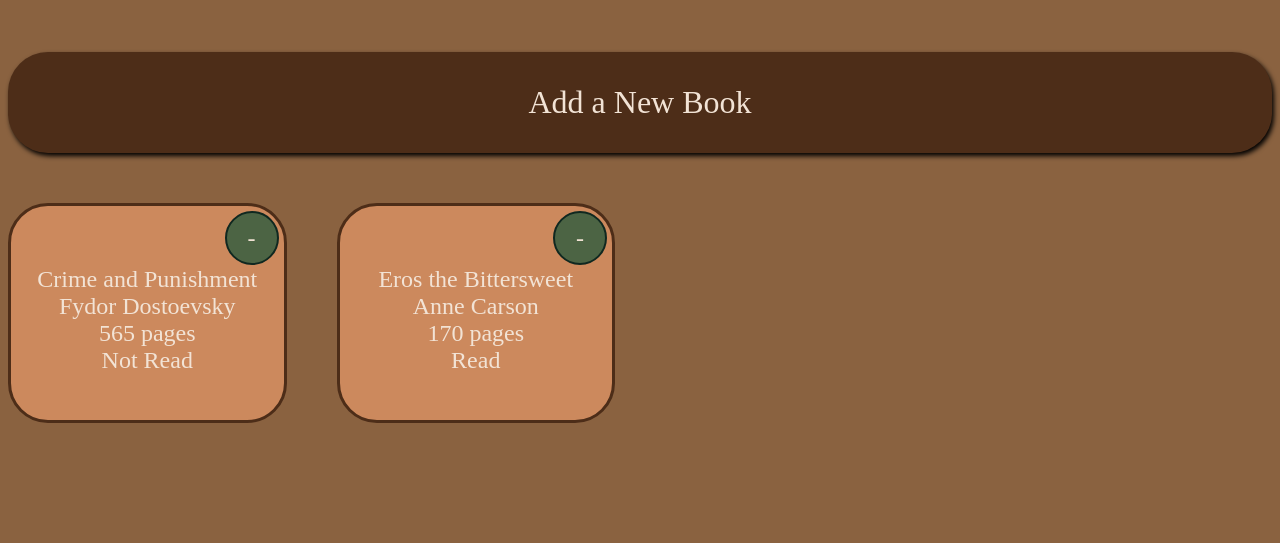
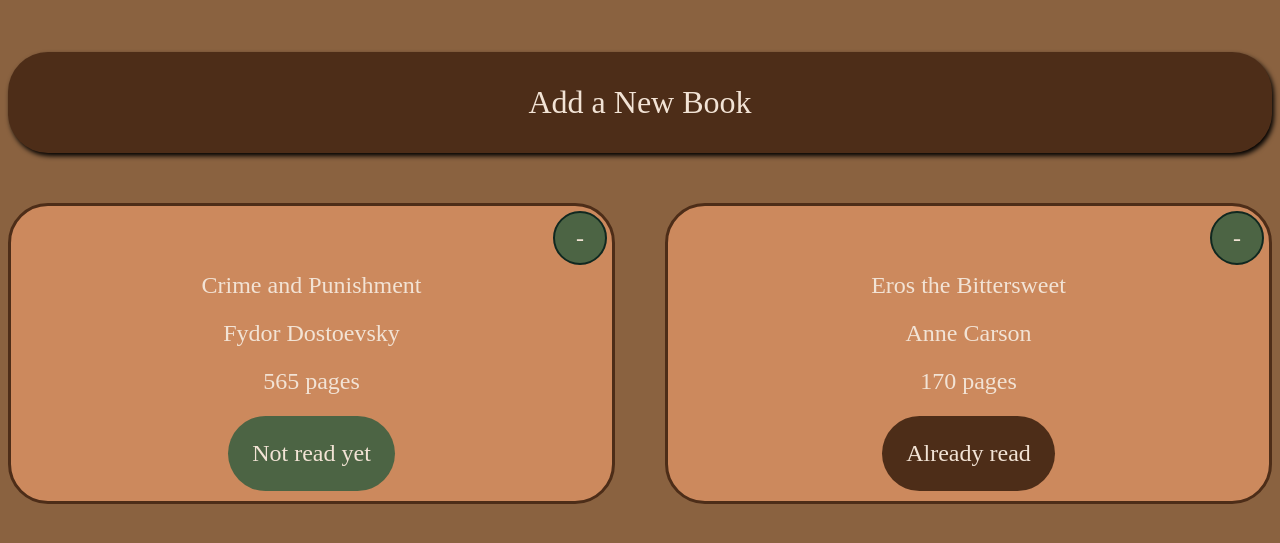
Before and after one commit to eris6/library, a plain HTML site: page index.html in a window 1280 px wide. Shown: the part 139-682 px from the top of the page. Drawn offline with Linux system fonts and the light colour scheme.

Commit message:
Add read status button, fix remove card behavior

```diff
--- a/index.html
+++ b/index.html
@@ -11,11 +11,12 @@
     <div class="library-text">
         Welcome to the Erisian Library!
     </div>
-    <div class="add-book-button">
+    <div id="add-book-button">
         <button type="button">Add a New Book</button>
     </div>
    </div>
    <div id="book-cards">
+
 
 
    </div>
--- a/script.js
+++ b/script.js
@@ -1,61 +1,99 @@
 const bookCards = document.getElementById("book-cards");
+const newBook = document.getElementById("add-book-button");
 
-
-const myLibrary = [];
+let myLibrary = [];
 
 function Book(title, author, pages, read){
     this.title=title;
     this.author=author;
     this.pages=pages;
     this.read=read;
-    this.index=myLibrary.length;
 }
+
+
+function iterateLibrary(){
+    for (let i = 0; i < myLibrary.length; i++){
+        console.log(myLibrary[i].title);
+        console.log(myLibrary[i].author);
+        console.log(myLibrary[i].pages);
+        console.log(myLibrary[i].read);
+        console.log("-------------------")
+    }
+}
+
 
 function addBookToLibrary(title, author, pages, read){
     let addedBook = new Book(title, author, pages, read);
     myLibrary.push(addedBook);
-}
+
+    const card = document.createElement("div");
+    card.classList.add("card");
+    bookCards.appendChild(card);
+
+    const deleteButton = document.createElement("div");
+    deleteButton.classList.add("delete-button");
+    deleteButton.textContent="-"
+    card.appendChild(deleteButton);
+
+    const cardTitle = document.createElement("div");
+    cardTitle.textContent = addedBook.title;
+    const cardAuthor = document.createElement("div");
+    cardAuthor.textContent = addedBook.author;
+    const cardPages = document.createElement("div");
+    cardPages.textContent = addedBook.pages;
+
+    const cardRead = document.createElement("div");
+
+    if(addedBook.read){
+        cardRead.classList.add("read-button");
+        cardRead.textContent = "Already read";
+    }
+
+    else{
+        cardRead.classList.add("unread-button");
+        cardRead.textContent = "Not read yet";
+    }
+
+    cardRead.addEventListener("click", ()=>{
+        if (cardRead.textContent == "Already read"){
+            cardRead.classList.remove("read-button");
+            cardRead.classList.add("unread-button");
+            cardRead.textContent = "Not read yet";
+            addedBook.read = false;
+
+        }
+        else{
+            cardRead.classList.remove("unread-button");
+            cardRead.classList.add("read-button");
+            cardRead.textContent = "Already read";
+            addedBook.read = true;
+
+        }
+    })
+
+    deleteButton.addEventListener("click", ()=>{
+        console.log('hi');
+        bookCards.removeChild(card);
+        myLibrary = myLibrary.filter((book) => book != addedBook);
+        iterateLibrary();
+    })
+
+
+    card.appendChild(cardTitle);
+    card.appendChild(cardAuthor);
+    card.appendChild(cardPages);
+    card.appendChild(cardRead);
 
 
 
-function iterateLibrary(){
-    for (let i = 0; i < myLibrary.length; i++){
-        const card = document.createElement("div");
-        bookCards.appendChild(card);
-        card.classList.add("card")
 
-
-        const title = document.createElement("div");
-        title.textContent = myLibrary[i].title;
-
-        const author = document.createElement("div");
-        author.textContent = myLibrary[i].author;
-
-        const pages = document.createElement("div");
-        pages.textContent = myLibrary[i].pages;
-
-
-        const read = document.createElement("div");
-
-        if(myLibrary[i].read){read.textContent = "Read"}
-        else{read.textContent = "Not Read"}
-
-        card.appendChild(title);
-        card.appendChild(author);
-        card.appendChild(pages);
-        card.appendChild(read);
-
-        const deleteButton = document.createElement("div");
-        deleteButton.classList.add("delete-button");
-        deleteButton.textContent = "-"
-        card.appendChild(deleteButton);
-
-        deleteButton.addEventListener("click", ()=>{
-            bookCards.removeChild(card);
-        })
-    }
 }
 
 addBookToLibrary("Crime and Punishment", "Fydor Dostoevsky", "565 pages", false);
 addBookToLibrary("Eros the Bittersweet", "Anne Carson", "170 pages", true);
-iterateLibrary();
+
+
+newBook.addEventListener('click', ()=>{
+    addBookToLibrary("The Vintage Book of Contemporary American Poetry", "J.D. McClatchy", "656 pages", true);
+    iterateLibrary();
+})
--- a/styles.css
+++ b/styles.css
@@ -27,7 +27,7 @@ body{
 }
 
 
-.add-book-button > button{
+#add-book-button > button{
     width: 100%;
     background-color: var(--cafe-noir);
     border: 0;
@@ -38,33 +38,62 @@ body{
     box-shadow: 2px 3px 5px black;
 }
 
-.add-book-button > button:hover{
+#add-book-button > button:hover{
     background-color: #cc895d;
     color: var(--cafe-noir);
     box-shadow: 4px 5px 5px black;
+    cursor: pointer;
 }
 
 #book-cards{
     display: grid;
-    grid-template-columns: repeat(auto-fill, minmax(250px, 1fr));
+    grid-template-columns: repeat(auto-fit, minmax(250px, 1fr));
     grid-gap: 50px 50px;
     margin-top: 50px;
 
 }
 
+.read-button{
+    padding: 1em;
+    color: var(--cream);
+    background-color: var(--cafe-noir);
+    border-radius: 40px;
+}
+
+.unread-button{
+    padding: 1em;
+    background-color: var(--hunter-green);
+    color: var(--cream);
+    border-radius: 40px;
+}
+
+.unread-button:hover{
+    color: var(--cream);
+    cursor: pointer;
+
+}
+
+
+.read-button:hover{
+    color: var(--cream);
+    cursor: pointer;
+
+}
+
+
 
 .card{
-    height: 200px;
+    height: 10em;
+    text-align: center;
     position: relative;
     background-color: #cc895d;
     border: 3px solid var(--cafe-noir);
     border-radius: 40px;
     display: flex;
     flex-direction: column;
-    justify-content: center;
+    justify-content: space-around;
     align-items: center;
-    padding-top: 5%;
-
+    padding-top: 55px;
     color: var(--cream);
     font-size: 150%;
 }
@@ -106,4 +135,5 @@ body{
 
 .delete-button:hover{
     background-color: var(--dark-gren);
+    cursor: pointer;
 }
```
